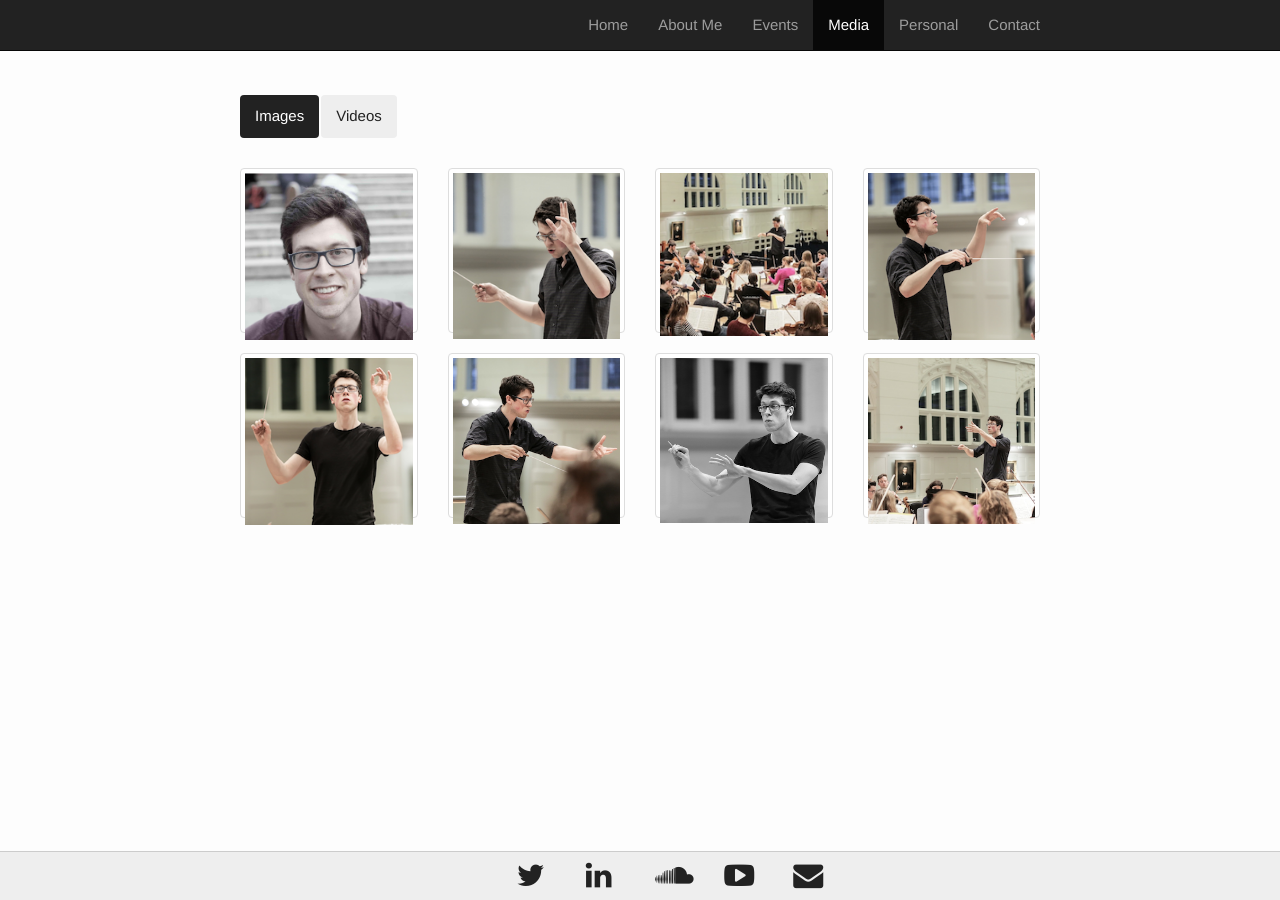
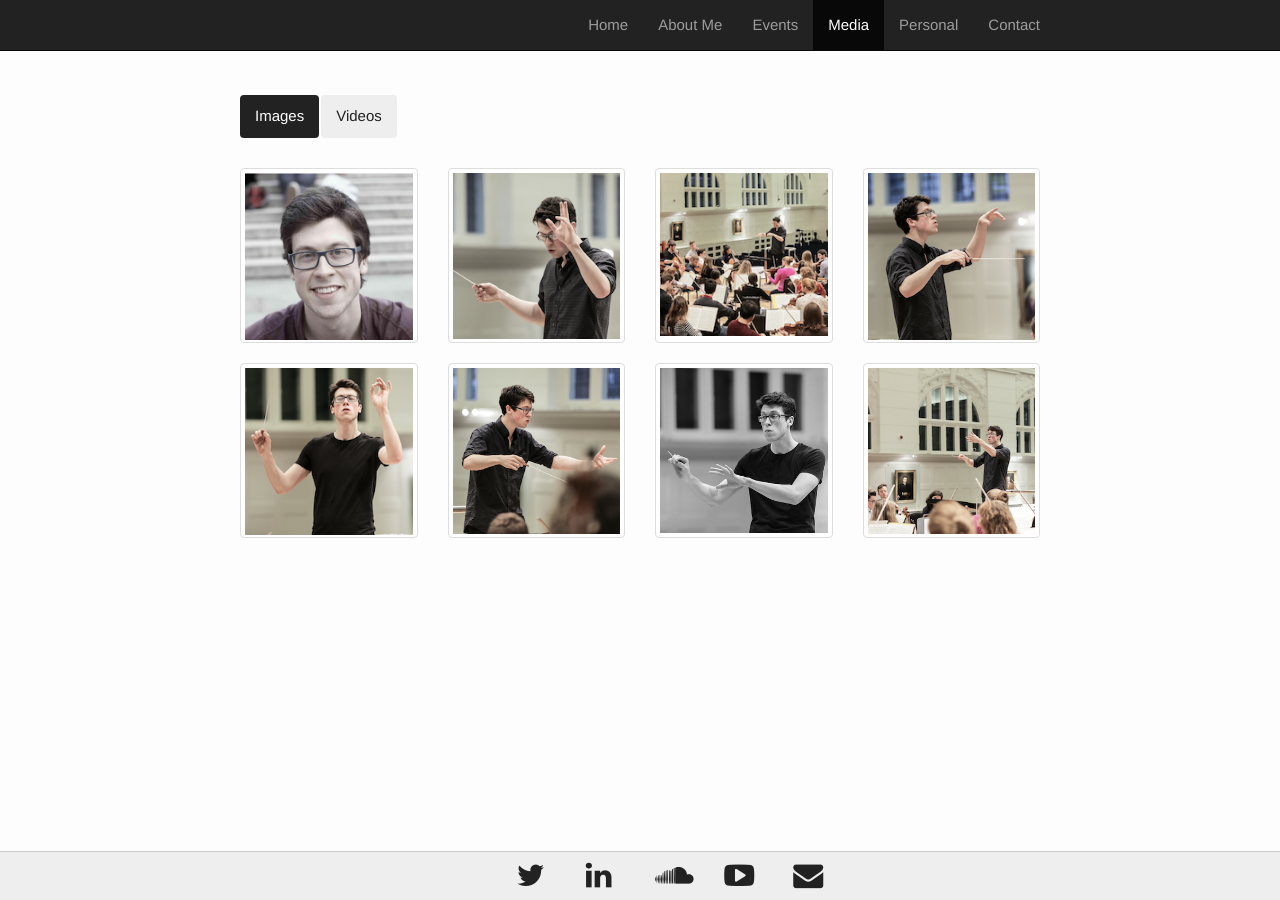
Before and after one commit to musicman10201/musicman10201.github.io, a Jekyll site: the page built from media.html, in a window 1280 px wide. Built offline with Jekyll 4.4.1, drawn with Linux system fonts in a browser that asks for light colours.

Commit message:
Update _base.scss

```diff
--- a/_sass/_base.scss
+++ b/_sass/_base.scss
@@ -43,7 +43,7 @@ img {
   vertical-align: middle;
 }
 
-.thumbnail {height: 165px; }
+.thumbnail {height: 175px; }
 
 /**
  * Figures
```
